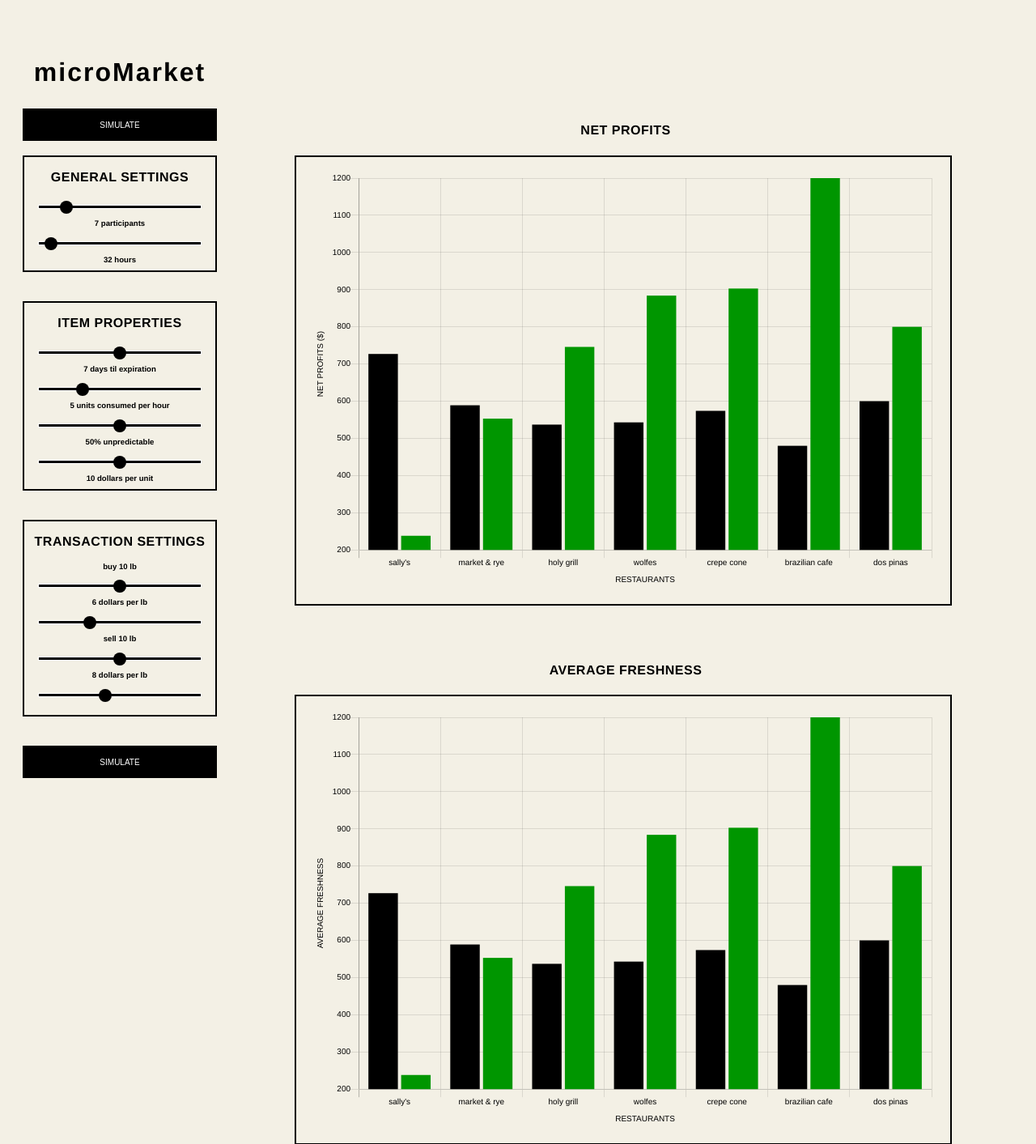
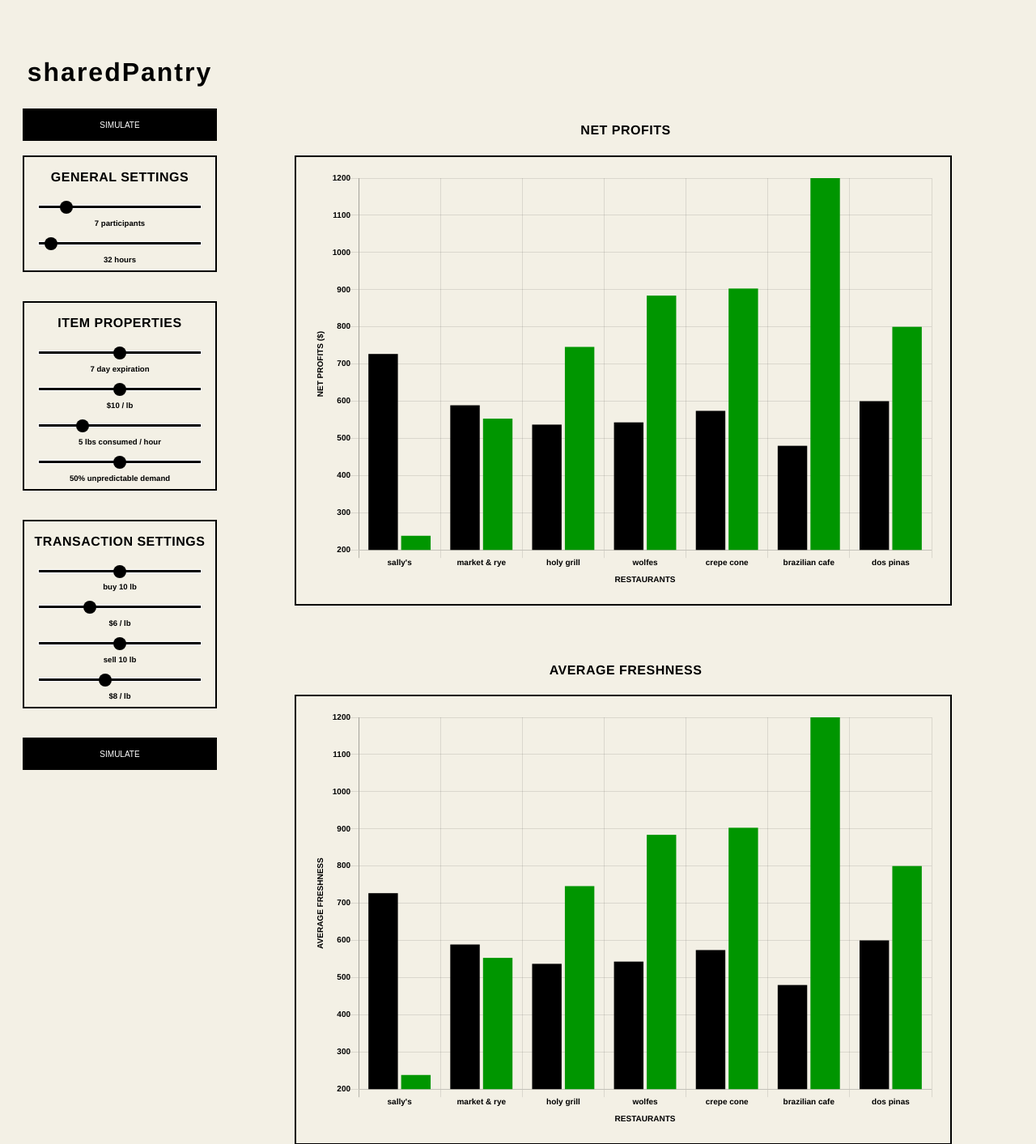
Before and after one commit to richieM/sharedPantry, a Flask app: page /runSim in a window 1280 px wide. Shown: the top 1413 px of the page at 81% size. Run offline with Flask 2, Linux system fonts and the light colour scheme; some libraries are stand-ins or nearby versions.

Commit message:
updated styles

```diff
--- a/templates/chart.html
+++ b/templates/chart.html
@@ -3,7 +3,7 @@
 
 <head>
    <meta charset="utf-8" />
-   <title>microMarket</title>
+   <title>sharedPantry</title>
    <script src='https://cdnjs.cloudflare.com/ajax/libs/Chart.js/2.0.1/Chart.js'></script>
     <script src='https://ajax.googleapis.com/ajax/libs/jquery/3.1.0/jquery.min.js'></script>
    <!-- <link rel="stylesheet" type="text/css" href="styles.css"> -->
@@ -14,7 +14,7 @@
 <div id="controlsDiv">
 
 <aside>
-<h1>microMarket</h1>
+<h1>sharedPantry</h1>
 <button type="button" class="simulate">SIMULATE</button>
 
 <script src="./static/jquery-1.11.3.js"></script>
@@ -35,6 +35,7 @@ function setupChartDefaults() {
   Chart.defaults.global.defaultFontFamily = "'Helvetica Neue', 'Helvetica', 'Arial', sans-serif";
   Chart.defaults.global.defaultFontColor = "black";
   Chart.defaults.global.defaultFontSize = 10;
+  Chart.defaults.global.defaultFontStyle = "bold";
 
   Chart.defaults.global.elements.line.tension = 0;
   Chart.defaults.global.elements.line.borderWidth = 1;
@@ -159,7 +160,7 @@ function updateChart(response) {
         }]
     },
 
-    options: getBarChartOptions("RESTAURANTS", "NET WASTE(LBS)")
+    options: getBarChartOptions("RESTAURANTS", "NET WASTE (LBS)")
   });
 
 
@@ -171,7 +172,7 @@ function updateChart(response) {
   var profitChart = new Chart(profitChartCanvasContainer, {
     type: 'line',
     data: getChartData(jsonResponse, "profit", ingredient),
-    options: getChartOptions("TIME (HOURS)", "PROFITS($)")
+    options: getChartOptions("TIME (HOURS)", "PROFITS ($)")
   });
 
 
@@ -193,7 +194,7 @@ var freshnessChart = new Chart(freshnessChartCanvasContainer, {
   var wasteChart = new Chart(wasteChartCanvasContainer, {
     type: 'line',
     data: getChartData(jsonResponse, "waste", ingredient),
-    options: getChartOptions("TIME (HOURS)", "NET WASTE(LBS)")
+    options: getChartOptions("TIME (HOURS)", "NET WASTE (LBS)")
   });
 
 
@@ -204,7 +205,7 @@ var freshnessChart = new Chart(freshnessChartCanvasContainer, {
   var outOfStockChart = new Chart(outOfStockChartCanvasContainer, {
     type: 'line',
     data: getChartData(jsonResponse, "hoursWithout", ingredient),
-    options: getChartOptions("TIME (HOURS)", "NET DEFICIT(LBS)"),
+    options: getChartOptions("TIME (HOURS)", "NET DEFICIT (LBS)"),
 
   });
 
@@ -491,37 +492,37 @@ $(document).ready(function(){
 
 
 <input id="expiration_slider" type="range" min="0" max="14" step="1" value ="7" oninput="updateSliderCount('expirationCount', this.value);"/>
-<h2><span id="expirationCount">7</span> days til expiration</h2>
+<h2><span id="expirationCount">7</span> day expiration</h2>
+
+<input id="price_slider" type="range" min="0" max="20" step="1" value ="10" oninput="updateSliderCount('priceCount', this.value);"/>
+<h2>$<span id="priceCount">10</span> / lb</h2>
 
 <input id="consume_slider" type="range" min="0" max="20" step="1" value ="5" oninput="updateSliderCount('consumeCount', this.value);"/>
-<h2><span id="consumeCount">5</span> units consumed per hour</h2>
+<h2><span id="consumeCount">5</span> lbs consumed / hour</h2>
 
 <input id="unpredictability_slider" type="range" min="0" max="100" step="1"  value ="50" oninput="updateSliderCount('predictCount', this.value);"/>
-<h2><span id="predictCount">50</span>% unpredictable</h2>
-
-<input id="price_slider" type="range" min="0" max="20" step="1" value ="10" oninput="updateSliderCount('priceCount', this.value);"/>
-<h2><span id="priceCount">10</span> dollars per unit</h2>
+<h2><span id="predictCount">50</span>% unpredictable demand</h2>
 
 </section>
 <br></br>
 
 <section>
 <h3>TRANSACTION SETTINGS</h3>
+
+<input id="buy_weight_slider" type="range" min="0" max="20" step="1" value ="10" oninput="updateSliderCount('buy_weightCount', this.value);"/>
 <h2>buy <span id="buy_weightCount">10</span> lb</h2>
-<input id="buy_weight_slider" type="range" min="0" max="20" step="1" value ="10" oninput="updateSliderCount('buy_weightCount', this.value);"/>
 
 
-<h2><span id="buy_amountCount">6</span> dollars per lb</h2>
 <input id="buy_amount_slider" type="range" min="0" max="20" step="1" value ="6" oninput="updateSliderCount('buy_amountCount', this.value);"/>
+<h2>$<span id="buy_amountCount">6</span> / lb</h2>
 
 
+<input id="sell_weight_slider" type="range" min="0" max="20" step="1" value ="10" oninput="updateSliderCount('sell_weightCount', this.value);"/>
 <h2>sell <span id="sell_weightCount">10</span> lb</h2>
-<input id="sell_weight_slider" type="range" min="0" max="20" step="1" value ="10" oninput="updateSliderCount('sell_weightCount', this.value);"/>
 
 
-<h2><span id="sell_amountCount">8</span> dollars per lb</h2>
 <input id="sell_amount_slider" type="range" min="0" max="20" step="1" value ="8" oninput="updateSliderCount('sell_amountCount', this.value);"/>
-<br></br>
+<h2>$<span id="sell_amountCount">8</span> / lb</h2>
 
 </section>
 <br></br>
```
